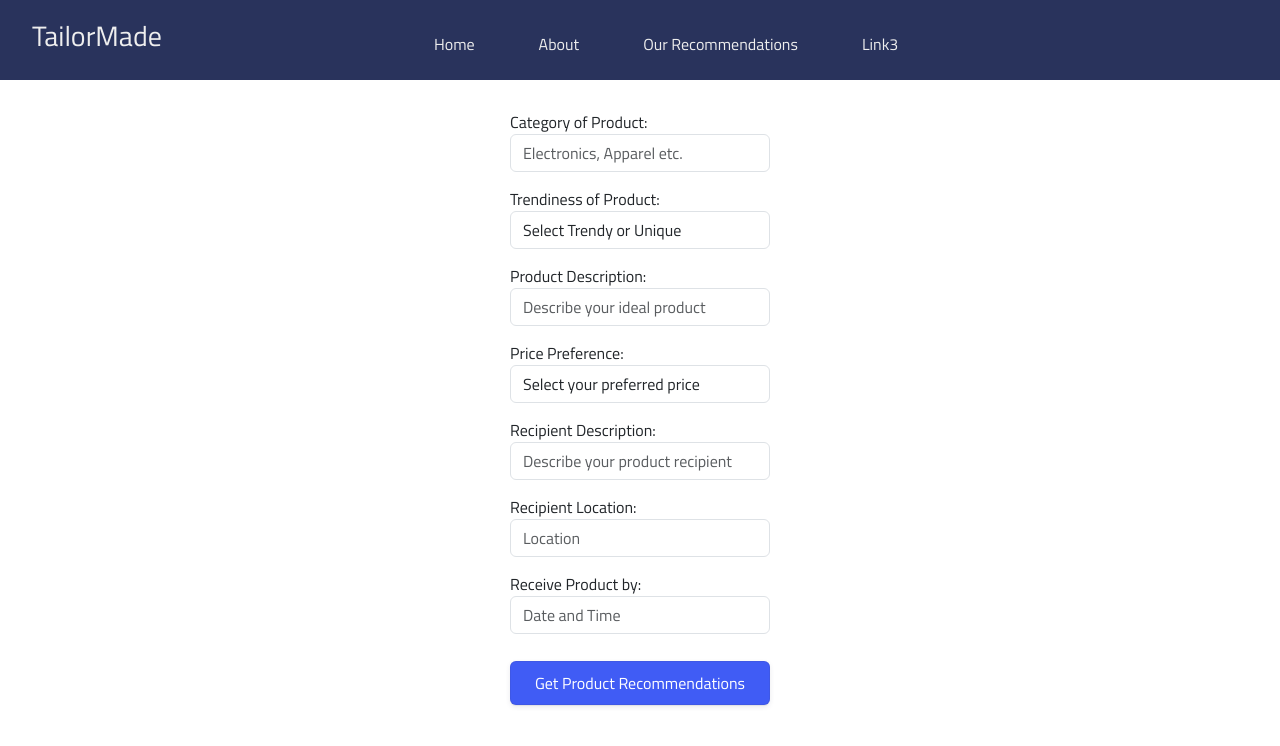
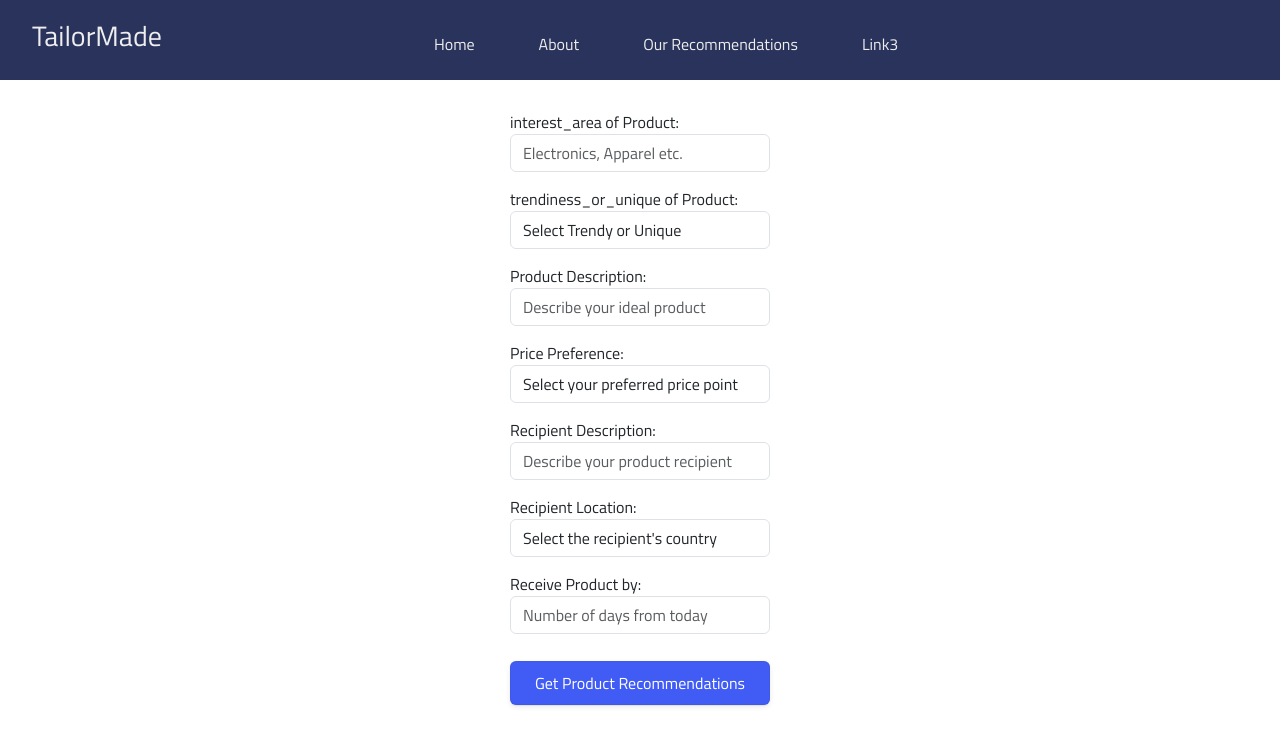
Before and after one commit to wjunwei2001/TailorMade, a React (Create React App) app in the folder application/client/: page / in a window 1280 px wide. Shown: the top 746 px of the page. Built offline with nearby package versions, Linux system fonts and the light colour scheme; no server answers.

Commit message:
Upload Form.jsx

```diff
--- a/application/client/src/components/Form.jsx
+++ b/application/client/src/components/Form.jsx
@@ -1,11 +1,3 @@
-/* Interest area: category, text box
-Price preference: affordable/pricey, dropdown
-Trendiness: trendy/unique, dropdown
-Design style: description, text box
-recipient: describe recipient, text box
-recipient location: textbox
-receiving date/time: textbox?
-*/
 import React, { useState } from "react";
 import { useNavigate } from 'react-router-dom';
 import "../styles/Form.css";
@@ -14,13 +6,13 @@ function Form() {
     const navigate = useNavigate();
     const [isLoading, setIsLoading] = useState(false);
     const [formData, setFormData] = useState({
-        Category: "",
-        Price_Preference: "",
-        Trendiness: "",
-        Design_Style: "",
-        Recipient_Description: "",
-        Recipient_Location: "",
-        Receiving_Date: "",
+        interest_area: "",
+        price_preference: "",
+        trendiness_or_unique: "",
+        design_style: "",
+        recipient: "",
+        location: "",
+        time: "",
     });
     const [result, setResult] = useState("");
     const [showResults, setShowResults] = useState(false);
@@ -36,81 +28,82 @@ function Form() {
     const handlePredictClick = () => {
         // retrieve and run ML model -> retrieve listings -> pass into Recommendations
 
-        // const url = "http://localhost:5000/predict";
-        // setIsLoading(true);
-        // console.log("Predict was called with:", formData);
-        // const jsonData = JSON.stringify(formData);
+        const url = "http://127.0.0.1:5000/predict";
+        setIsLoading(true);
+        console.log("Predict was called with:", formData);
+        const jsonData = JSON.stringify(formData);
 
-        // fetch(url, {
-        //     headers: {
-        //         Accept: "application/json",
-        //         "Content-Type": "application/json",
+        fetch(url, {
+            headers: {
+                Accept: "application/json",
+                "Content-Type": "application/json",
+            },
+            method: "POST",
+            body:jsonData,
+        })
+        .then((response) => response.json())
+        .then((response) => {
+            console.log(response)
+            setResult(response);
+            setIsLoading(false);
+            setShowResults(true);
+            navigate('/recommendations', { state: { jsonData: response } });
+        });
+
+        // const dummyData = [
+        //     {
+        //       _id: "100001",
+        //       img: "https://images.pexels.com/photos/258244/pexels-photo-258244.jpeg?auto=compress&cs=tinysrgb&w=1260&h=750&dpr=1",
+        //       productName: "Round Table Clock",
+        //       price: "44.00",
+        //       color: "Black",
         //     },
-        //     method: "POST",
-        //     body:jsonData,
-        // })
-        // .then((response) => response.json())
-        // .then((response) => {
-        //     setResult(response.Prediction);
-        //     setIsLoading(false);
-        //     setShowResults(true);
-        // });
-
-        const dummyData = [
-            {
-              _id: "100001",
-              img: "https://images.pexels.com/photos/258244/pexels-photo-258244.jpeg?auto=compress&cs=tinysrgb&w=1260&h=750&dpr=1",
-              productName: "Round Table Clock",
-              price: "44.00",
-              color: "Black",
-            },
-            {
-              _id: "100002",
-              img: "https://images.pexels.com/photos/258244/pexels-photo-258244.jpeg?auto=compress&cs=tinysrgb&w=1260&h=750&dpr=1",
-              productName: "Round Table Cock",
-              price: "44.00",
-              color: "Black",
-            },
-            {
-              _id: "100003",
-              img: "https://images.pexels.com/photos/258244/pexels-photo-258244.jpeg?auto=compress&cs=tinysrgb&w=1260&h=750&dpr=1",
-              productName: "Round Table Clock",
-              price: "44.00",
-              color: "Black",
-            }
-          ];
-        navigate('/recommendations', { state: { jsonData: dummyData } });
+        //     {
+        //       _id: "100002",
+        //       img: "https://images.pexels.com/photos/258244/pexels-photo-258244.jpeg?auto=compress&cs=tinysrgb&w=1260&h=750&dpr=1",
+        //       productName: "Round Table Cock",
+        //       price: "44.00",
+        //       color: "Black",
+        //     },
+        //     {
+        //       _id: "100003",
+        //       img: "https://images.pexels.com/photos/258244/pexels-photo-258244.jpeg?auto=compress&cs=tinysrgb&w=1260&h=750&dpr=1",
+        //       productName: "Round Table Clock",
+        //       price: "44.00",
+        //       color: "Black",
+        //     }
+        //   ];
     };
 
     return (
         <div className="form-container">
             <form method="post" acceptCharset="utf-8">
                 <div className="form-group">
-                    <label>Category of Product:
+                    <label>interest_area of Product:
                         <input
                         type="text"
                         className="form-control"
-                        id="Category"
-                        name="Category"
-                        value={formData.Category}
+                        id="interest_area"
+                        name="interest_area"
+                        value={formData.interest_area}
                         onChange={handleChange}
                         placeholder="Electronics, Apparel etc."/>
                     </label>
                 </div>
                 <div className="form-group">
-                    <label>Trendiness of Product:
+                    <label>trendiness_or_unique of Product:
                         <select
                         className="dropdown form-control"
-                        id="Trendiness"
-                        name="Trendiness"
-                        value={formData.Trendiness}
+                        id="trendiness_or_unique"
+                        name="trendiness_or_unique"
+                        value={formData.trendiness_or_unique}
                         onChange={handleChange}
                         required>
                             <option value={""} disabled>
                                 Select Trendy or Unique
                             </option>
+                            <option value="1">Trendy</option>
                             <option value="0">Unique</option>
-                            <option value="1">Trendy</option>
                         </select>
                     </label>
                 </div>
@@ -119,9 +112,9 @@ function Form() {
                         <input
                         type="text"
                         className="form-control"
-                        id="Design_Style"
-                        name="Design_Style"
-                        value={formData.Design_Style}
+                        id="design_style"
+                        name="design_style"
+                        value={formData.design_style}
                         onChange={handleChange}
                         placeholder="Describe your ideal product"/>
                     </label>
@@ -130,13 +123,13 @@ function Form() {
                     <label>Price Preference:
                         <select
                         className="dropdown form-control"
-                        id="Price_Preference"
-                        name="Price_Preference"
-                        value={formData.Price_Preference}
+                        id="price_preference"
+                        name="price_preference"
+                        value={formData.price_preference}
                         onChange={handleChange}
                         required>
                             <option value={""} disabled>
-                                Select your preferred price
+                                Select your preferred price point
                             </option>
                             <option value="0">Affordable</option>
                             <option value="1">Pricey</option>
@@ -148,23 +141,28 @@ function Form() {
                         <input
                         type="text"
                         className="form-control"
-                        id="Recipient_Description"
-                        name="Recipient_Description"
-                        value={formData.Recipient_Description}
+                        id="recipient"
+                        name="recipient"
+                        value={formData.recipient}
                         onChange={handleChange}
                         placeholder="Describe your product recipient"/>
                     </label>
                 </div>
                 <div className="form-group">
-                    <label> Recipient Location:
-                        <input
-                        type="text"
-                        className="form-control"
-                        id="Recipient_Location"
-                        name="Recipient_Location"
-                        value={formData.Recipient_Location}
+                    <label>Recipient Location:
+                        <select
+                        className="dropdown form-control"
+                        id="location"
+                        name="location"
+                        value={formData.location}
                         onChange={handleChange}
-                        placeholder="Location"/>
+                        required>
+                            <option value={""} disabled>
+                                Select the recipient's country
+                            </option>
+                            <option value="singapore">Singapore</option>
+                            <option value="malaysia">Malaysia</option>
+                        </select>
                     </label>
                 </div>
                 <div className="form-group">
@@ -172,11 +170,11 @@ function Form() {
                         <input
                         type="text"
                         className="form-control"
-                        id="Receiving_Date"
-                        name="Receiving_Date"
-                        value={formData.Receiving_Date}
+                        id="time"
+                        name="time"
+                        value={formData.time}
                         onChange={handleChange}
-                        placeholder="Date and Time"/>
+                        placeholder="Number of days from today"/>
                     </label>
                 </div>
                 <div className="form-group">
```
